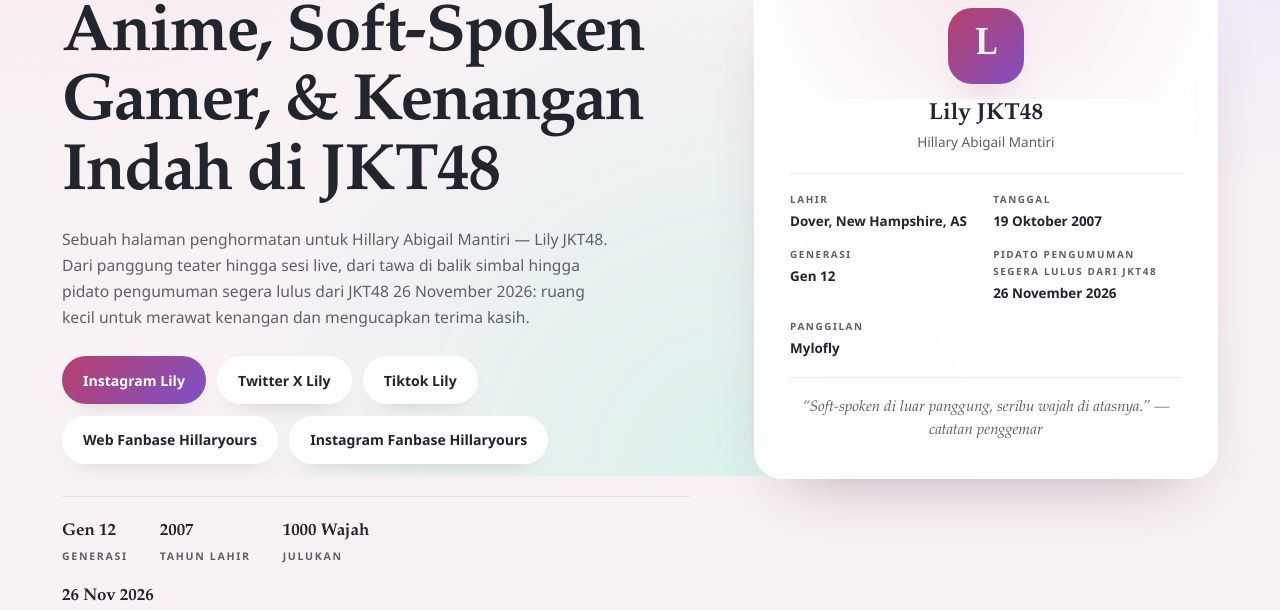
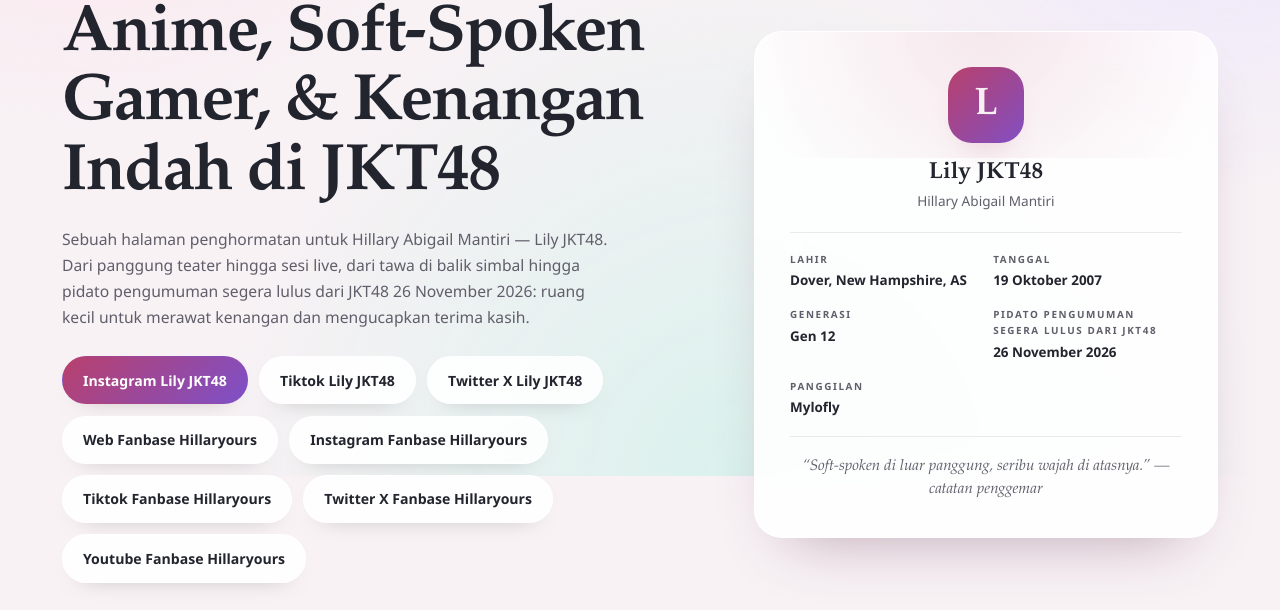
Before and after one commit to habibmuzakkipiliang/PENGHORMATAN_-TRIBUTE-_TERBESAR_LILY_JKT48_2026, a plain HTML site: page index.html in a window 1280 px wide. Shown: the part 324-934 px from the top of the page. Drawn offline with nearby package versions, Linux system fonts and the light colour scheme.

Commit message:
Update index.html

```diff
--- a/index.html
+++ b/index.html
@@ -132,19 +132,28 @@
             <!-- Tautan resmi / kanal Lily dan fanbase -->
             <div class="hero-actions">
               <a class="btn-soft btn-primary-soft" href="https://www.instagram.com/jkt48.lily_/" target="_blank" rel="noopener noreferrer">
-                Instagram Lily
+                Instagram Lily JKT48
+              </a>
+              <a class="btn-soft" href="https://www.tiktok.com/@jkt48.lily?lang=id-ID" target="_blank" rel="noopener noreferrer">
+                Tiktok Lily JKT48
               </a>
               <a class="btn-soft" href="https://x.com/Lily_JKT48" target="_blank" rel="noopener noreferrer">
-                Twitter X Lily
-              </a>
-              <a class="btn-soft" href="https://www.tiktok.com/@jkt48.lily?lang=id-ID" target="_blank" rel="noopener noreferrer">
-                Tiktok Lily
+                Twitter X Lily JKT48
               </a>
               <a class="btn-soft" href="https://hillaryours.id/" target="_blank" rel="noopener noreferrer">
                 Web Fanbase Hillaryours
               </a>
               <a class="btn-soft" href="https://www.instagram.com/hillaryours_id/" target="_blank" rel="noopener noreferrer">
                 Instagram Fanbase Hillaryours
+              </a>
+              <a class="btn-soft" href="https://www.tiktok.com/@hillaryours_id" target="_blank" rel="noopener noreferrer">
+                Tiktok Fanbase Hillaryours
+              </a>
+              <a class="btn-soft" href="https://x.com/Hillaryours_ID" target="_blank" rel="noopener noreferrer">
+                Twitter X Fanbase Hillaryours
+              </a>
+              <a class="btn-soft" href="https://www.youtube.com/@HillaryoursID" target="_blank" rel="noopener noreferrer">
+                Youtube Fanbase Hillaryours
               </a>
 
             </div>
```
